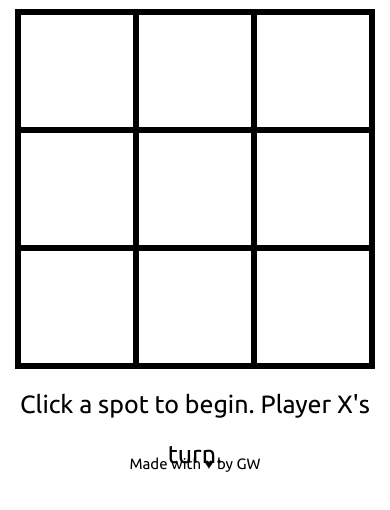
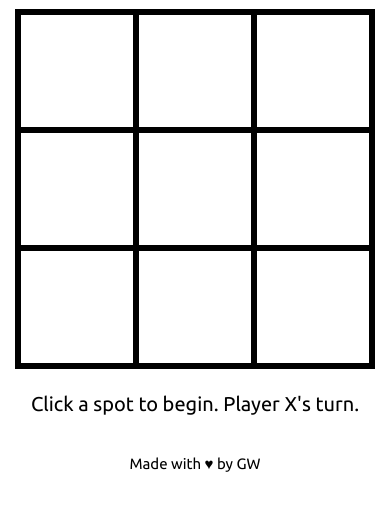
Before and after one commit to glwjr/tic-tac-toe, a plain HTML site: page index.html in a window 390 px wide. Shown: the part 108-618 px from the top of the page. Drawn offline with Linux system fonts and the light colour scheme.

Commit message:
Edited mobile styling

```diff
--- a/style.css
+++ b/style.css
@@ -63,3 +63,9 @@ body {
   text-align: center;
   font-size: 1.5rem;
 }
+
+@media screen and (max-width: 480px) {
+  #game-status {
+    font-size: 2rem;
+  }
+}
```
